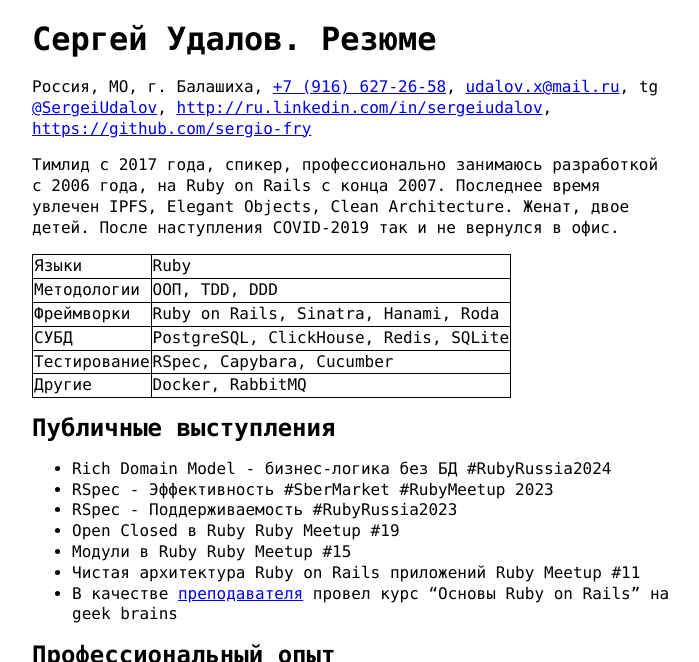
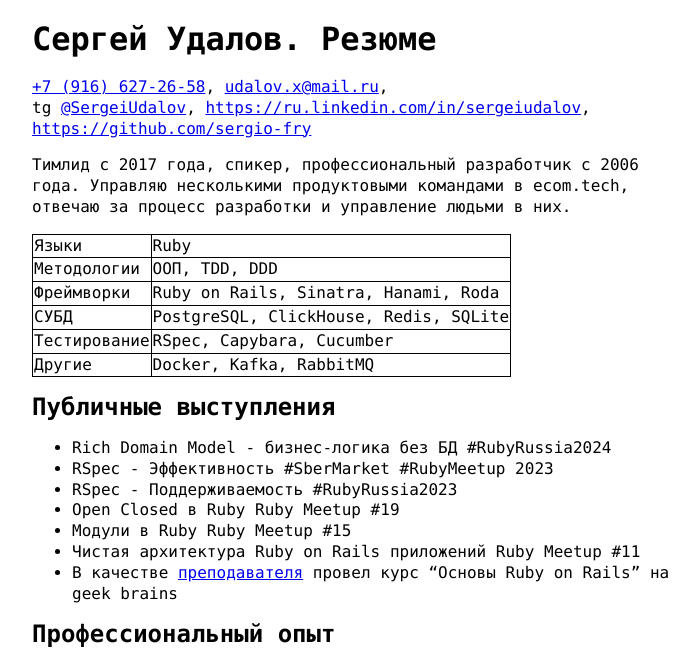
Before and after one commit to sergio-fry/blog, a Jekyll site: the page built from cv.md, in a window 1280 px wide and 900 px high, cut to the strip 238-900 px from the top of the window. Shown: the whole strip, without its empty margins (288-987 px from the left). Built offline with Jekyll 4.4.1, drawn with Linux system fonts in a browser that asks for light colours.

Commit message:
patch_01 22:28

```diff
--- a/cv.md
+++ b/cv.md
@@ -8,19 +8,20 @@ disable_comments: true
 # Сергей Удалов. Резюме
 
 
-Россия, МО, г. Балашиха, [+7 (916) 627-26-58](tel:+79166272658), [udalov.x@mail.ru](mailto:udalov.x@mail.ru),
-tg [@SergeiUdalov](https://t.me/SergeiUdalov),
-[http://ru.linkedin.com/in/sergeiudalov](http://ru.linkedin.com/in/sergeiudalov), [https://github.com/sergio-fry](https://github.com/sergio-fry)
+[+7 (916) 627-26-58](tel:+79166272658),
+[udalov.x@mail.ru](mailto:udalov.x@mail.ru),
+<br />tg [@SergeiUdalov](https://t.me/SergeiUdalov),
+[https://ru.linkedin.com/in/sergeiudalov](https://ru.linkedin.com/in/sergeiudalov), [https://github.com/sergio-fry](https://github.com/sergio-fry)
 
-Тимлид с 2017 года, спикер, профессионально занимаюсь разработкой с 2006 года, на Ruby on Rails с конца 2007. Последнее время увлечен IPFS, Elegant Objects, Clean Architecture. Женат, двое детей. После наступления COVID-2019 так и не вернулся в офис.
+Тимлид с 2017 года, спикер, профессиональный разработчик с 2006 года. Управляю несколькими продуктовыми командами в ecom.tech, отвечаю за процесс разработки и управление людьми в них.
 
 
-| Языки          | Ruby                   |
+| Языки          | Ruby                                      |
 | Методологии    | ООП, TDD, DDD                             |
-| Фреймворки     | Ruby on Rails, Sinatra, Hanami, Roda        |
-| СУБД           | PostgreSQL, ClickHouse, Redis, SQLite       |
-| Тестирование   | RSpec, Capybara, Cucumber                   |
-| Другие         | Docker, RabbitMQ                            |
+| Фреймворки     | Ruby on Rails, Sinatra, Hanami, Roda      |
+| СУБД           | PostgreSQL, ClickHouse, Redis, SQLite     |
+| Тестирование   | RSpec, Capybara, Cucumber                 |
+| Другие         | Docker, Kafka, RabbitMQ                   |
 
 ## Публичные выступления
 
```
